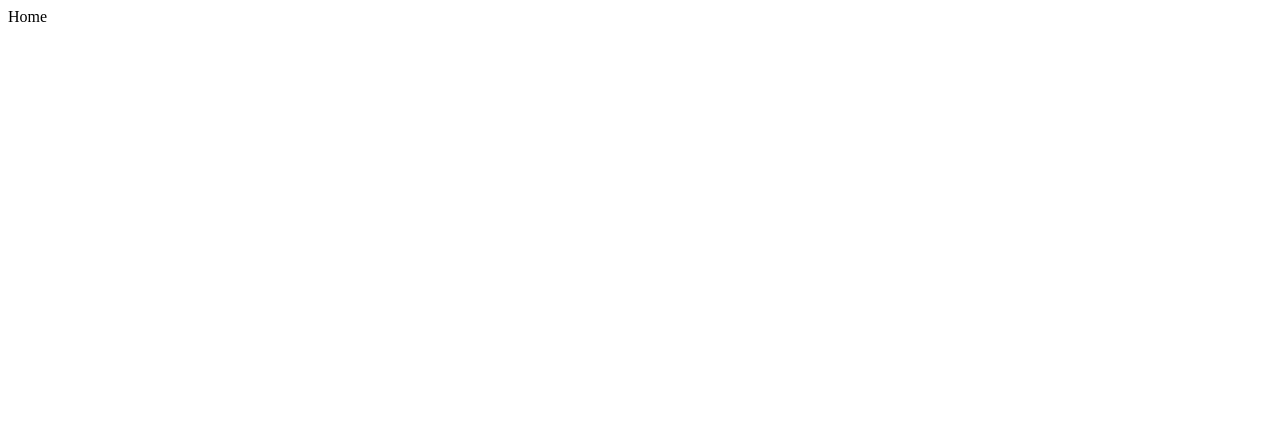
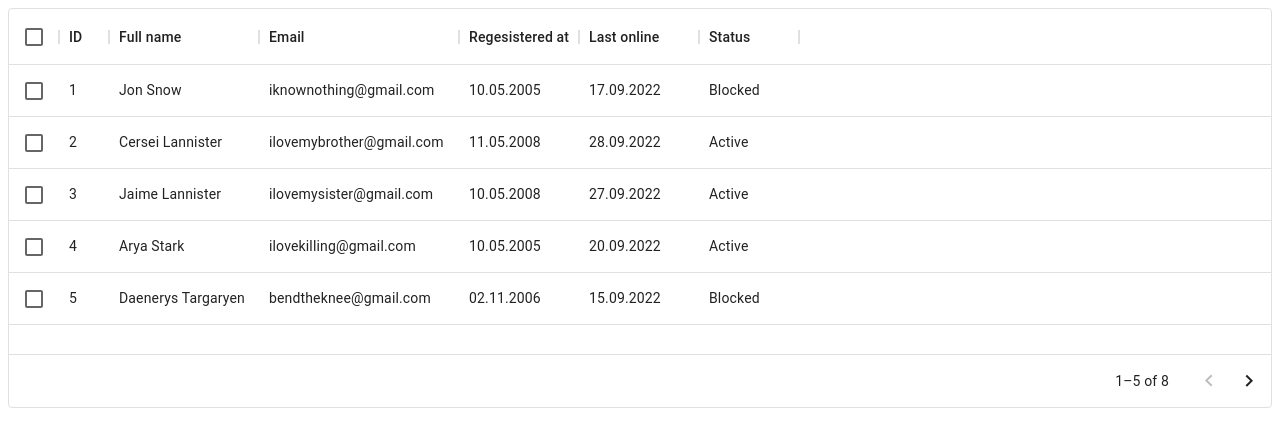
Before and after one commit to arty-mason/user-management-app, a React (Create React App) app: page / in a window 1280 px wide. Shown: the top 446 px of the page. Built offline with nearby package versions, Linux system fonts and the light colour scheme.

Commit message:
Creating the table

```diff
--- a/client/App.js
+++ b/client/App.js
@@ -1,5 +1,4 @@
 import { Routes, Route } from 'react-router-dom';
-
 import { ToastContainer } from 'react-toastify';
 import 'react-toastify/dist/ReactToastify.css';
 import './App.css';
@@ -7,12 +6,12 @@ import Home from './pages/Home';
 
 function App() {
   return (
-    <div className="App">
+    <>
       <ToastContainer position="center" />
       <Routes>
         <Route path="/" element={<Home />} />
       </Routes>
-    </div>
+    </>
   );
 }
 
--- /dev/null
+++ b/client/components/Table.jsx
@@ -0,0 +1,93 @@
+import * as React from "react";
+import { DataGrid } from "@mui/x-data-grid";
+
+const columns = [
+  { field: "id", headerName: "ID", width: 50 },
+  { field: "name", headerName: "Full name", width: 150 },
+  { field: "email", headerName: "Email", type: "email", width: 200 },
+  { field: "registrationdate", headerName: "Regesistered at", width: 120 },
+  { field: "lastlogin", headerName: "Last online", width: 120 },
+  { field: "status", headerName: "Status", width: 100 },
+];
+
+const rows = [
+  {
+    id: 1,
+    name: "Jon Snow",
+    email: "iknownothing@gmail.com",
+    registrationdate: "10.05.2005",
+    lastlogin: "17.09.2022",
+    status: "Blocked",
+  },
+  {
+    id: 2,
+    name: "Cersei Lannister",
+    email: "ilovemybrother@gmail.com",
+    registrationdate: "11.05.2008",
+    lastlogin: "28.09.2022",
+    status: "Active",
+  },
+  {
+    id: 3,
+    name: "Jaime Lannister",
+    email: "ilovemysister@gmail.com",
+    registrationdate: "10.05.2008",
+    lastlogin: "27.09.2022",
+    status: "Active",
+  },
+  {
+    id: 4,
+    name: "Arya Stark",
+    email: "ilovekilling@gmail.com",
+    registrationdate: "10.05.2005",
+    lastlogin: "20.09.2022",
+    status: "Active",
+  },
+  {
+    id: 5,
+    name: "Daenerys Targaryen",
+    email: "bendtheknee@gmail.com",
+    registrationdate: "02.11.2006",
+    lastlogin: "15.09.2022",
+    status: "Blocked",
+  },
+  {
+    id: 6,
+    name: "Viserys Targaryen",
+    email: "iamtheking@gmail.com",
+    registrationdate: "07.10.2001",
+    lastlogin: "27.04.2020",
+    status: "Blocked",
+  },
+  {
+    id: 7,
+    name: "Brandon Stark",
+    email: "iseeyou@gmail.com",
+    registrationdate: "10.05.2019",
+    lastlogin: "29.09.2022",
+    status: "Active",
+  },
+  {
+    id: 8,
+    name: "Joeffrey Baratheon",
+    email: "begformercy@gmail.com",
+    registrationdate: "10.05.2005",
+    lastlogin: "19.04.2012",
+    status: "Blocked",
+  },
+];
+const Table = () => {
+  return (
+    <div style={{ height: 400, width: "100%" }}>
+      <DataGrid
+        rows={rows}
+        columns={columns}
+        pageSize={5}
+        rowsPerPageOptions={[10]}
+        checkboxSelection
+      />
+    </div>
+  );
+};
+
+export default Table;
--- a/client/pages/Home.jsx
+++ b/client/pages/Home.jsx
@@ -1,7 +1,12 @@
 import React from "react";
+import Table from "../components/Table";
 
 const Home = () => {
-  return <div>Home</div>;
+  return (
+    <div>
+      <Table />
+    </div>
+  );
 };
 
 export default Home;
--- a/package.json
+++ b/package.json
@@ -3,6 +3,12 @@
   "version": "0.1.0",
   "private": true,
   "dependencies": {
+    "@emotion/react": "^11.10.4",
+    "@emotion/styled": "^11.10.4",
+    "@fontsource/roboto": "^4.5.8",
+    "@mui/icons-material": "^5.10.6",
+    "@mui/material": "^5.10.7",
+    "@mui/x-data-grid": "^5.17.4",
     "@testing-library/jest-dom": "^5.16.5",
     "@testing-library/react": "^13.4.0",
     "@testing-library/user-event": "^13.5.0",
```
Also changed, not shown: 1 other file (tests, documents, lock files or other folders).
